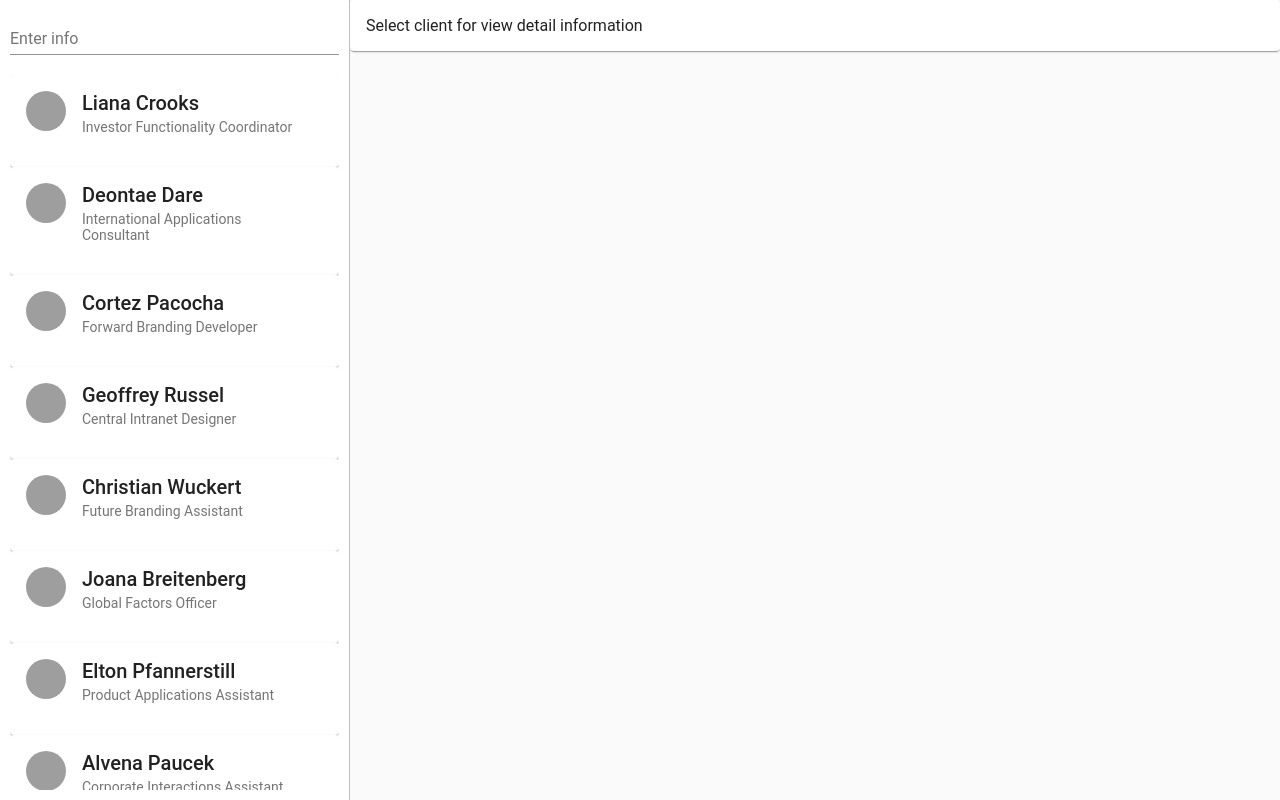
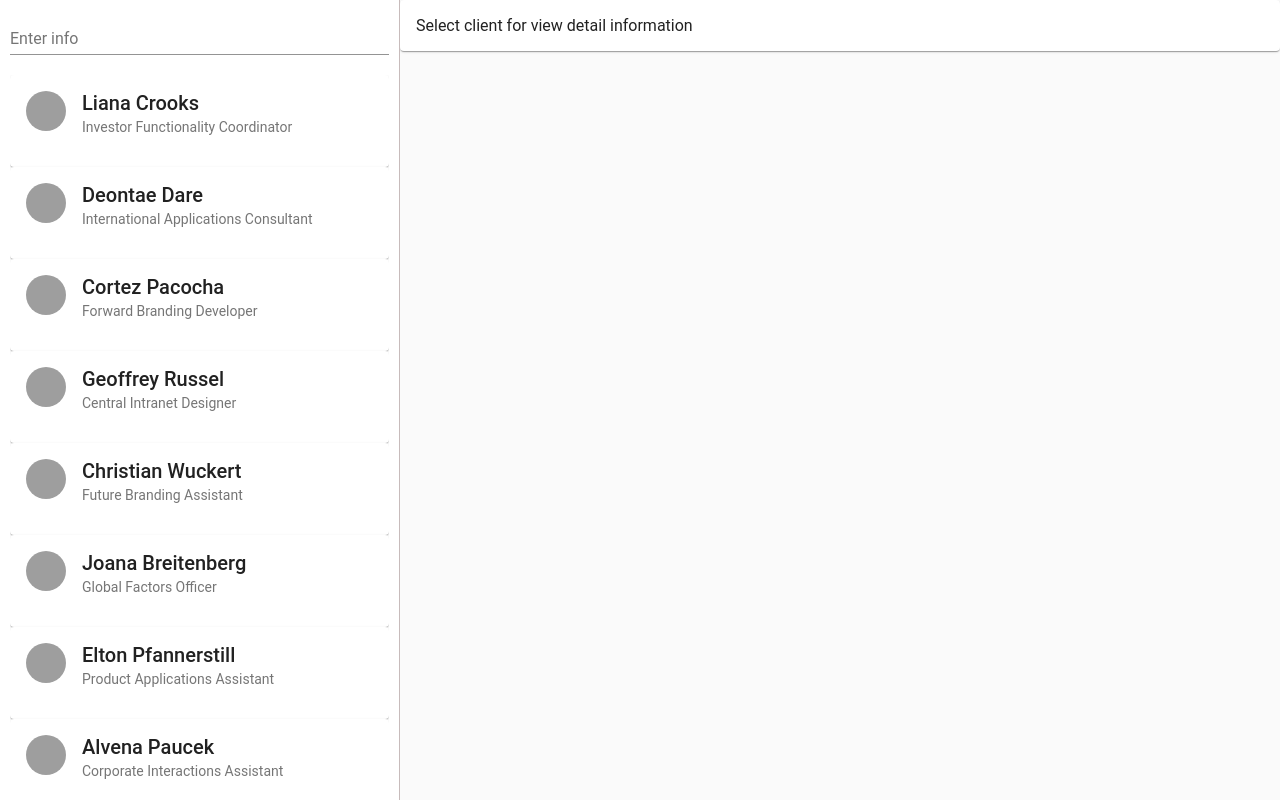
Before and after one commit to TokarS1992/test-list-contacts, an Angular app: page / in a window 1280 px wide. Built offline with nearby package versions, Linux system fonts and the light colour scheme; grey boxes are pictures that could not be loaded.

Commit message:
Fix styling

```diff
--- a/angular.json
+++ b/angular.json
@@ -50,8 +50,7 @@
         "serve": {
           "builder": "@angular-devkit/build-angular:dev-server",
           "options": {
-            "browserTarget": "test-list-contacts:build",
-            "port": 4300
+            "browserTarget": "test-list-contacts:build"
           },
           "configurations": {
             "production": {
--- a/src/app/app.component.css
+++ b/src/app/app.component.css
@@ -13,7 +13,7 @@
 }
 
 .left-bar {
-    width: 350px;
+    width: 400px;
     padding: 10px;
     overflow: hidden;
     border-right: 1px solid #c7bbbb;
```
